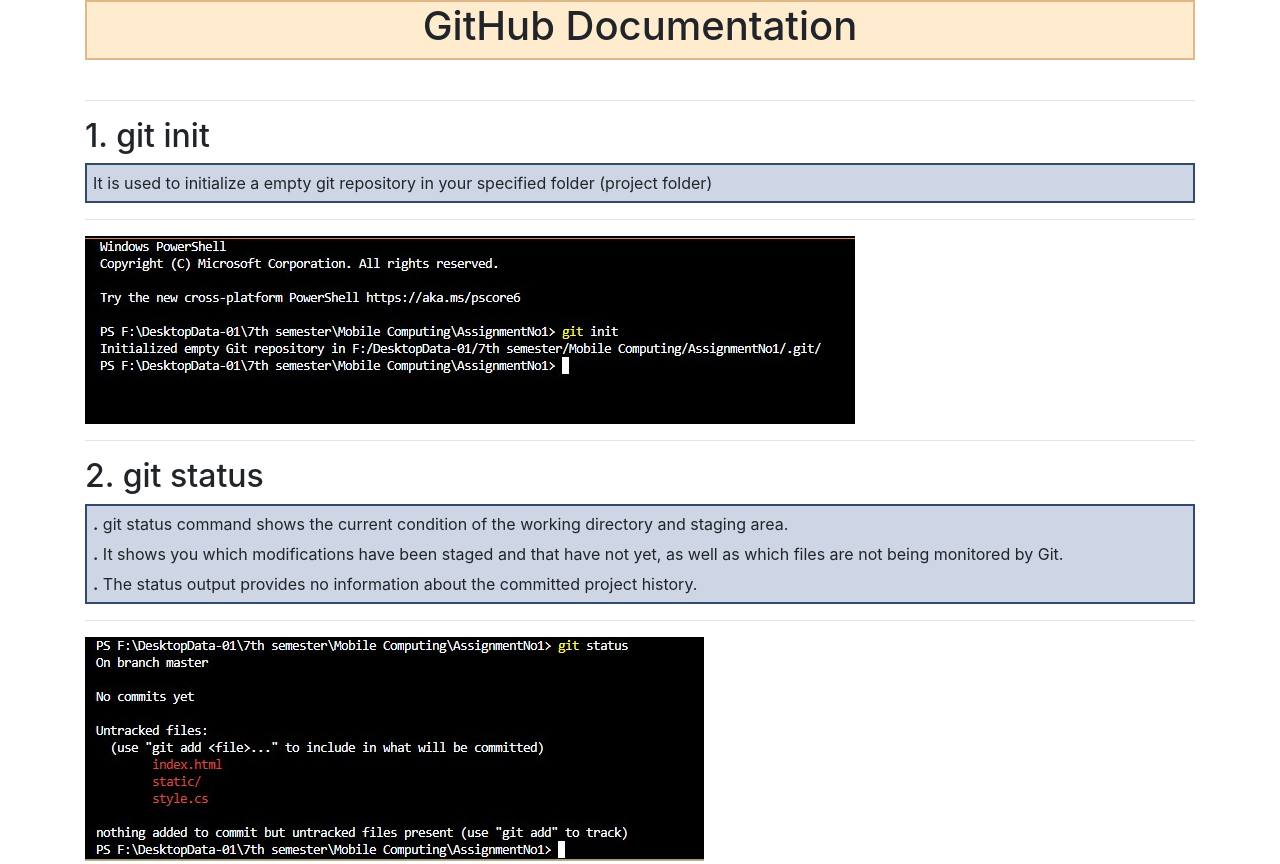
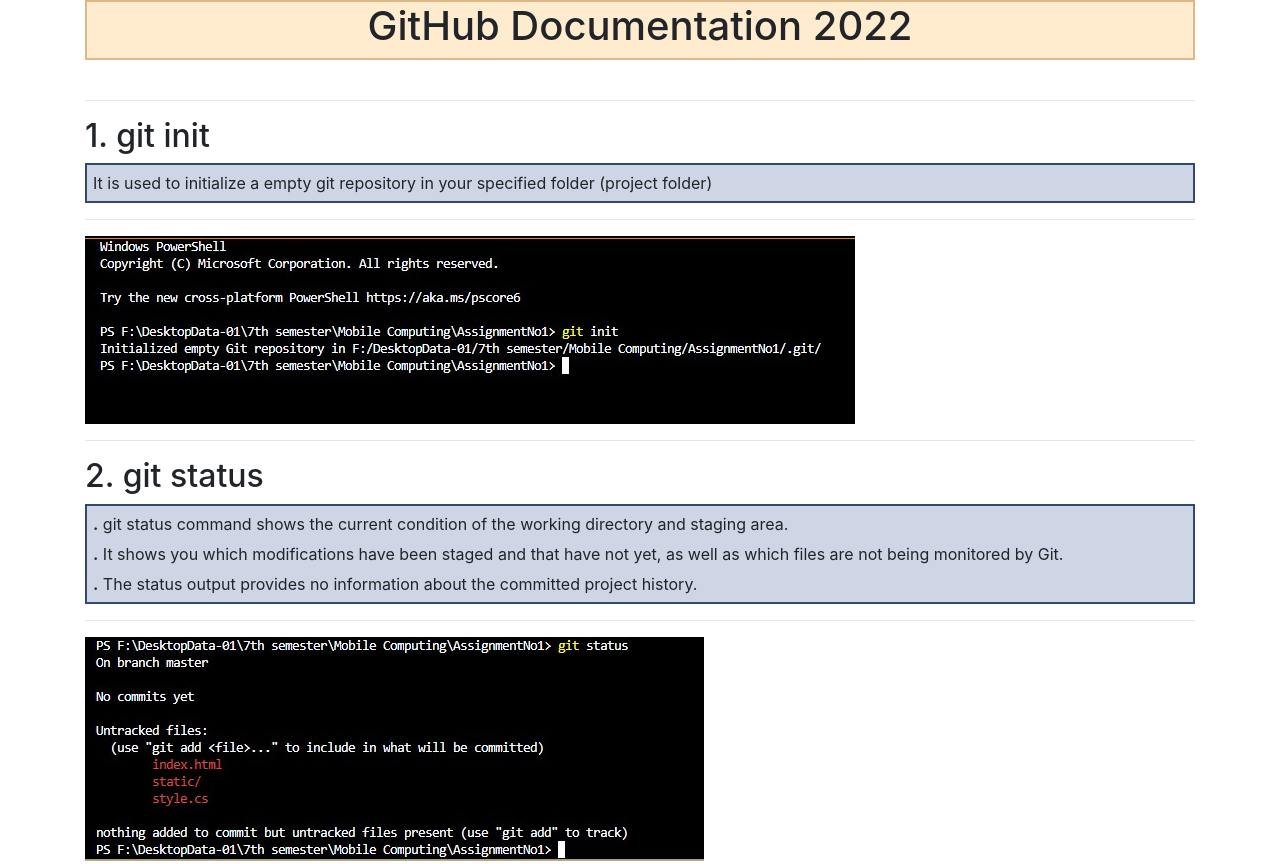
Before and after one commit to Bushra-Butt/GitHub-Documentation, a plain HTML site: page index.html in a window 1280 px wide. Shown: the top 864 px of the page. Drawn offline with nearby package versions, Linux system fonts and the light colour scheme.

Commit message:
Update index.html
2022 added in heading

```diff
--- a/index.html
+++ b/index.html
@@ -10,7 +10,7 @@
 <body>
     <div class="container">
         <div style="text-align:center;border: 2px solid burlywood;background-color: blanchedalmond;">
-            <h1>GitHub Documentation</h1>
+            <h1>GitHub Documentation 2022</h1>
         </div>
         <br>
         <hr>
```
